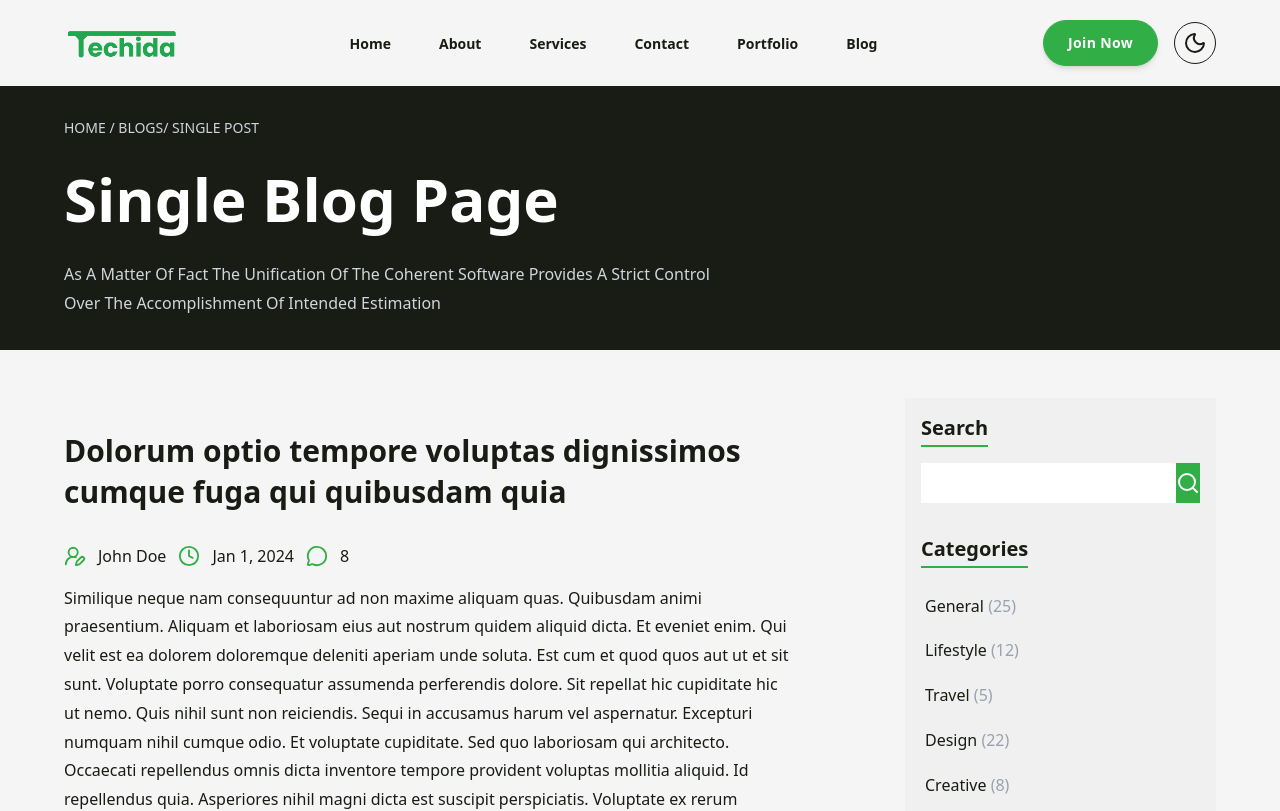
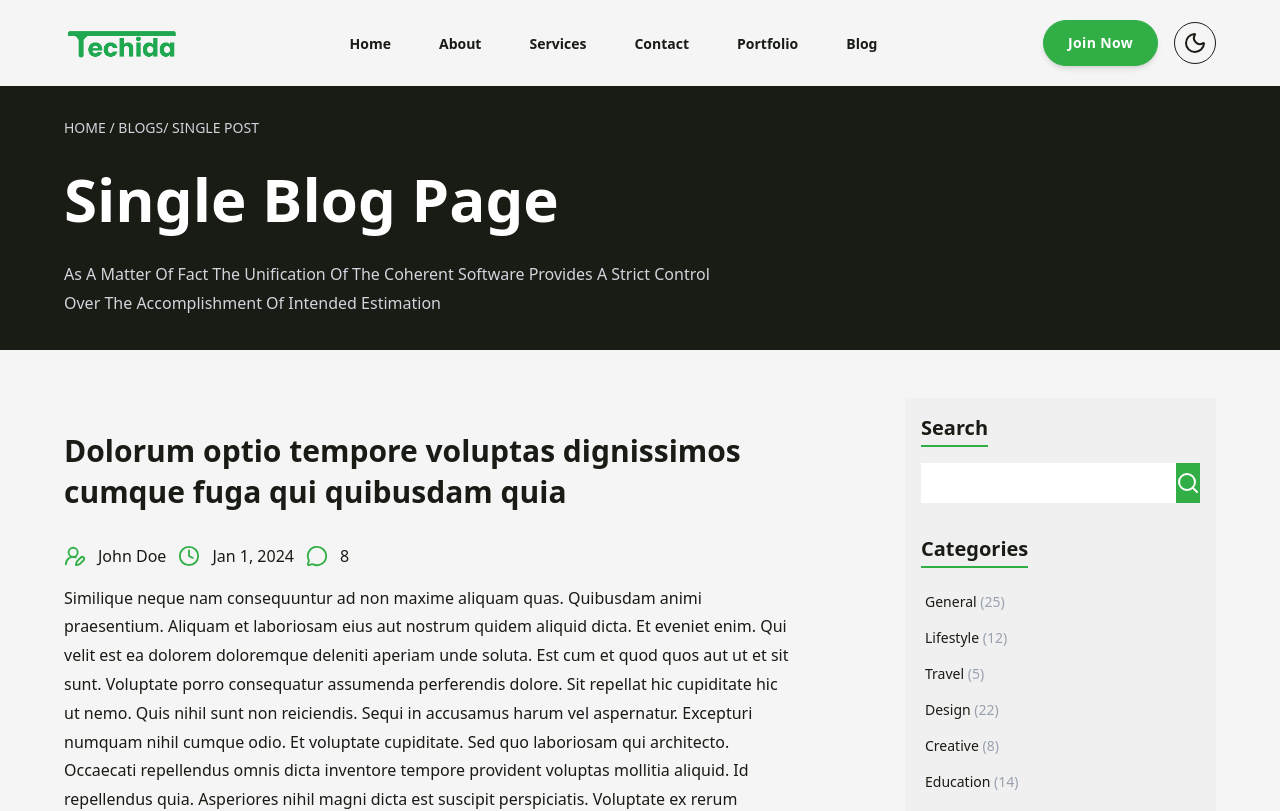
Before and after one commit to HafidhaVoideu/Techida, a Next.js app: page /blog/1 in a window 1280 px wide. Shown: the top 811 px of the page. Built offline with nearby package versions, Linux system fonts and the light colour scheme.

Commit message:
font search

```diff
--- a/src/scenes/pages/blog/BlogPage/SearchBlog.tsx
+++ b/src/scenes/pages/blog/BlogPage/SearchBlog.tsx
@@ -113,7 +113,7 @@ const CategoryItem = ({ title, count }: TCateogoriesProps) => {
       }}
       className="py-2 px-1 cursor-pointer "
     >
-      <p className="text-md hover:text-primary">
+      <p className="text-sm md:text-md hover:text-primary">
         {title} <span className="text-gray-400 mr-3 "> ({count})</span>
       </p>
     </motion.div>
```
